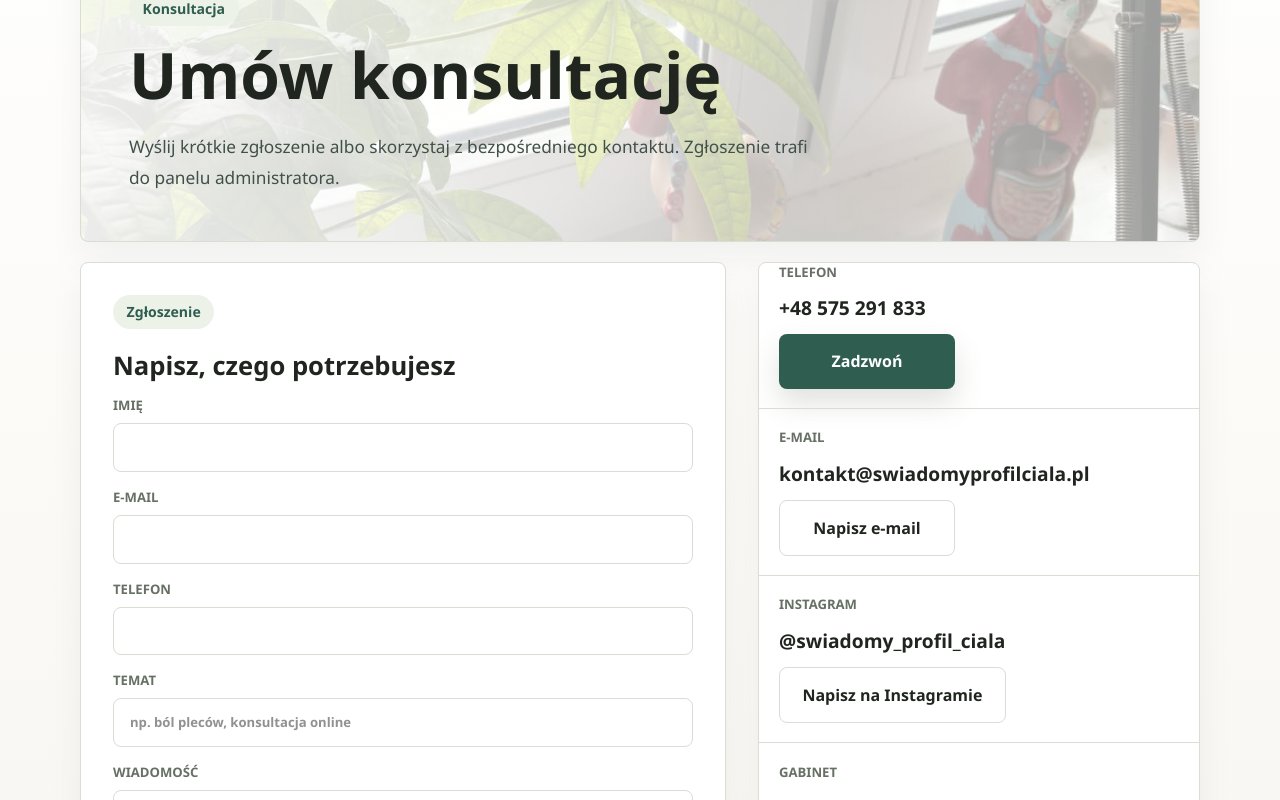
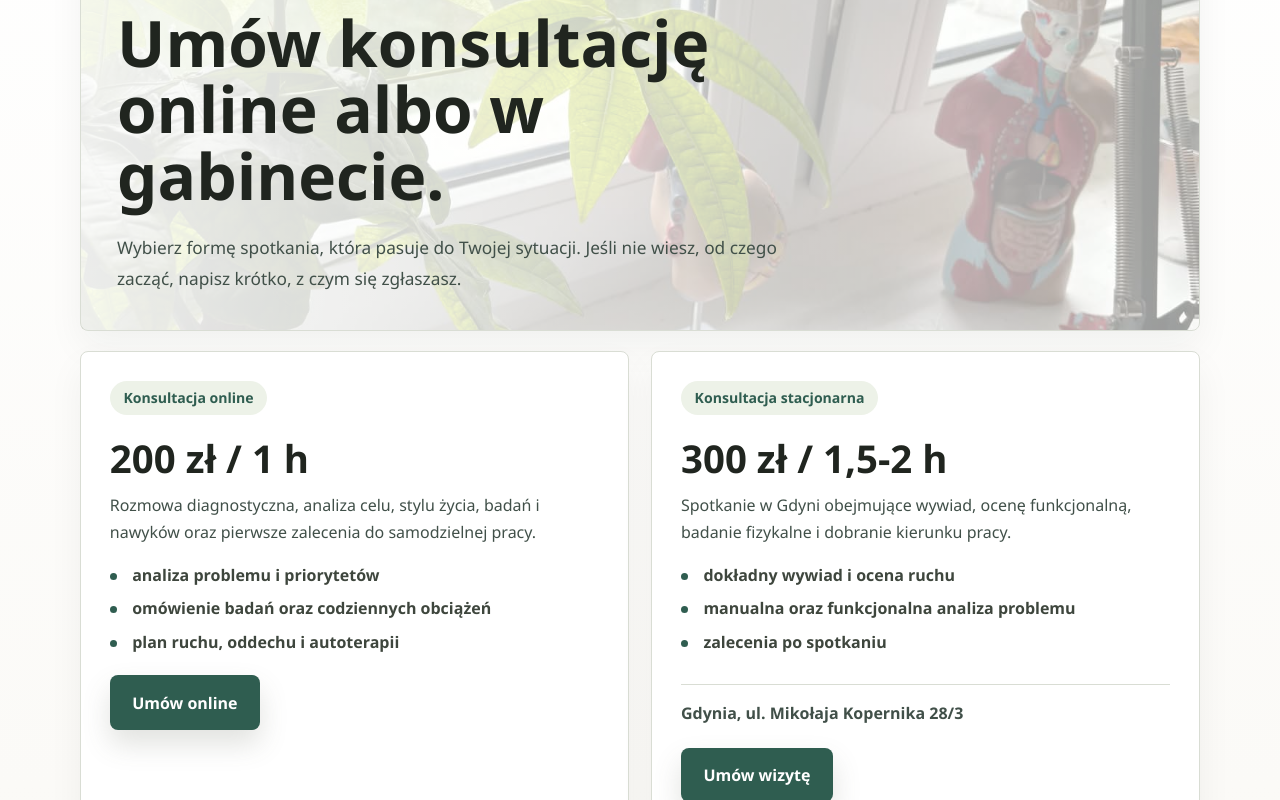
Before and after one commit to JTK12345/strona-filipa, a Next.js app: page /umow-konsultacje in a window 1280 px wide. Shown: the part 300-1100 px from the top of the page. Built offline with nearby package versions, Linux system fonts and the light colour scheme; no server answers.

Commit message:
Improve consultation booking page

```diff
--- a/app/globals.css
+++ b/app/globals.css
@@ -338,6 +338,14 @@ header nav a {
   padding: 1.25rem 0 1.5rem;
 }
 
+.hero-credentials {
+  margin: 1rem 0 1.2rem;
+  color: var(--accent);
+  font-size: clamp(1.02rem, 1.5vw, 1.2rem);
+  font-weight: 900;
+  line-height: 1.45;
+}
+
 .hero-stage__glow {
   position: absolute;
   inset: 10% 3% 16% 20%;
@@ -950,21 +958,20 @@ header nav a:hover::after {
 
 .appointment-page {
   min-height: calc(100vh - 92px);
-  padding: 3rem 0 5rem;
+  padding: 2.25rem 0 5rem;
   background: linear-gradient(180deg, #ffffff 0%, var(--background) 100%);
 }
 
 .appointment-hero {
   display: grid;
   align-items: end;
-  min-height: 260px;
-  margin-top: 1.75rem;
+  margin-top: 1.25rem;
   border: 1px solid var(--border);
   border-radius: 8px;
   background:
     linear-gradient(90deg, rgba(255, 255, 255, 0.92), rgba(255, 255, 255, 0.6)),
     url("/files/att.oTsQHWak9WIIsGRGr23Pkmojcr5B92Ekr7vBzzD2pms.jpg") center/cover;
-  padding: clamp(1.5rem, 4vw, 3rem);
+  padding: clamp(1.35rem, 3vw, 2.25rem);
   box-shadow: 0 16px 36px rgba(16, 35, 30, 0.05);
 }
 
@@ -974,6 +981,75 @@ header nav a:hover::after {
   gap: clamp(1.25rem, 3vw, 2rem);
   align-items: start;
   margin-top: 1.25rem;
+}
+
+.appointment-options {
+  display: grid;
+  grid-template-columns: repeat(2, minmax(0, 1fr));
+  gap: clamp(1rem, 2vw, 1.4rem);
+  margin-top: 1.25rem;
+}
+
+.appointment-option-card {
+  display: grid;
+  align-content: start;
+  gap: 1rem;
+  border: 1px solid var(--border);
+  border-radius: 8px;
+  background: #ffffff;
+  padding: clamp(1.25rem, 2.6vw, 1.8rem);
+  box-shadow: 0 16px 36px rgba(16, 35, 30, 0.05);
+}
+
+.appointment-option-card h2 {
+  margin-top: 0.45rem;
+  font-size: clamp(1.75rem, 3vw, 2.5rem);
+  font-weight: 900;
+  line-height: 1.05;
+}
+
+.appointment-option-card p {
+  margin-top: 0.85rem;
+  color: #415049;
+  line-height: 1.7;
+}
+
+.appointment-option-card ul {
+  display: grid;
+  gap: 0.55rem;
+  margin: 0;
+  padding: 0;
+  list-style: none;
+}
+
+.appointment-option-card li {
+  position: relative;
+  padding-left: 1.4rem;
+  color: #3e463d;
+  font-weight: 700;
+  line-height: 1.55;
+}
+
+.appointment-option-card li::before {
+  content: "";
+  position: absolute;
+  left: 0;
+  top: 0.62rem;
+  width: 0.45rem;
+  height: 0.45rem;
+  border-radius: 999px;
+  background: var(--accent);
+}
+
+.appointment-option-card .button-primary {
+  width: fit-content;
+  margin-top: 0.3rem;
+}
+
+.appointment-option-address {
+  border-top: 1px solid var(--border);
+  padding-top: 0.9rem;
+  font-weight: 900;
 }
 
 .appointment-copy h1 {
@@ -1013,6 +1089,12 @@ header nav a:hover::after {
   font-size: clamp(1.45rem, 2vw, 2rem);
   font-weight: 900;
   line-height: 1.15;
+}
+
+.appointment-form h2 + p {
+  margin-top: 0.65rem;
+  color: #415049;
+  line-height: 1.65;
 }
 
 .appointment-form label {
@@ -2477,6 +2559,25 @@ select:focus {
     gap: 1.5rem;
   }
 
+  .appointment-options {
+    grid-template-columns: 1fr;
+  }
+
+  .appointment-copy h1 {
+    font-size: 2.15rem;
+    line-height: 1.08;
+  }
+
+  .appointment-copy p {
+    margin-top: 1rem;
+    font-size: 1rem;
+    line-height: 1.65;
+  }
+
+  .appointment-option-card .button-primary {
+    width: 100%;
+  }
+
   .appointment-contact-list .button-primary,
   .appointment-contact-list .button-secondary {
     width: 100%;
--- a/app/umow-konsultacje/page.tsx
+++ b/app/umow-konsultacje/page.tsx
@@ -1,6 +1,7 @@
 import type { Metadata } from "next";
 import { BackHomeLink } from "@/components/BackHomeLink";
 import { contactData } from "@/content/contact";
+import { services } from "@/content/services";
 
 export const metadata: Metadata = {
   title: "Umów konsultację",
@@ -18,6 +19,11 @@ const statusMessages: Record<string, string> = {
   server: "Nie udało się zapisać zgłoszenia. Spróbuj ponownie albo napisz bezpośrednio.",
 };
 
+const consultationOptions = services.slice(0, 2).map((service) => ({
+  ...service,
+  cta: service.title.includes("online") ? "Umów online" : "Umów wizytę",
+}));
+
 export default async function AppointmentPage(
   props: PageProps<"/umow-konsultacje">,
 ) {
@@ -32,25 +38,54 @@ export default async function AppointmentPage(
 
         <div className="appointment-hero">
           <div className="appointment-copy">
-            <span className="eyebrow">Konsultacja</span>
-            <h1>Umów konsultację</h1>
+            <span className="eyebrow">Wybór konsultacji</span>
+            <h1>Umów konsultację online albo w gabinecie.</h1>
             <p>
-              Wyślij krótkie zgłoszenie albo skorzystaj z bezpośredniego
-              kontaktu. Zgłoszenie trafi do panelu administratora.
+              Wybierz formę spotkania, która pasuje do Twojej sytuacji. Jeśli
+              nie wiesz, od czego zacząć, napisz krótko, z czym się zgłaszasz.
             </p>
           </div>
         </div>
 
+        <div className="appointment-options">
+          {consultationOptions.map((option) => (
+            <article key={option.title} className="appointment-option-card">
+              <div>
+                <span className="eyebrow">{option.title}</span>
+                <h2>{option.price}</h2>
+                <p>{option.description}</p>
+              </div>
+              <ul>
+                {option.bullets.map((bullet) => (
+                  <li key={bullet}>{bullet}</li>
+                ))}
+              </ul>
+              {option.title.includes("stacjonarna") ? (
+                <p className="appointment-option-address">
+                  {contactData.address}
+                </p>
+              ) : null}
+              <a href="#formularz" className="button-primary">
+                {option.cta}
+              </a>
+            </article>
+          ))}
+        </div>
+
         <div className="appointment-contact-panel">
-          <div className="appointment-form-panel">
+          <div className="appointment-form-panel" id="formularz">
             <form
               action="/api/appointment"
               method="post"
               className="appointment-form"
             >
               <div>
-                <span className="eyebrow">Zgłoszenie</span>
+                <span className="eyebrow">Krótka wiadomość</span>
                 <h2>Napisz, czego potrzebujesz</h2>
+                <p>
+                  Zostaw kontakt i opisz w kilku zdaniach problem albo cel.
+                  Odpowiedź pomoże dobrać właściwą formę spotkania.
+                </p>
               </div>
               {statusMessage ? (
                 <p className={status === "sent" ? "auth-notice" : "auth-error"}>
@@ -103,7 +138,7 @@ export default async function AppointmentPage(
             <section>
               <span>Telefon</span>
               <strong>{contactData.phone}</strong>
-              <a href={`tel:${contactData.phoneRaw}`} className="button-primary">
+              <a href={`tel:${contactData.phoneRaw}`} className="button-secondary">
                 Zadzwoń
               </a>
             </section>
--- a/components/sections/Hero.tsx
+++ b/components/sections/Hero.tsx
@@ -3,7 +3,7 @@ import Link from "next/link";
 import { siteConfig } from "@/content/site";
 
 const stats = [
-  { value: "1:1", label: "Indywidualne podejście" },
+  { value: "Lekarz", label: "Podejście medyczne i praktyczne" },
   { value: "Online", label: "Konsultacje z dowolnego miejsca" },
   { value: "Gdynia", label: "Konsultacje stacjonarne" },
 ];
@@ -14,8 +14,12 @@ export function Hero() {
       <div className="container-main grid items-center gap-12 lg:grid-cols-[1.08fr_0.92fr]">
         <div className="relative z-10">
           <span className="eyebrow eyebrow-large">
-            Konsultacje, trening zdrowia i edukacja ruchowa
+            Filip Proniewicz
           </span>
+
+          <p className="hero-credentials">
+            Lekarz · terapeuta manualny · trener zdrowia · trener personalny
+          </p>
 
           <h1 className="max-w-4xl text-5xl font-bold leading-tight md:text-7xl">
             Świadoma praca z bólem, napięciem i ruchem.
```
